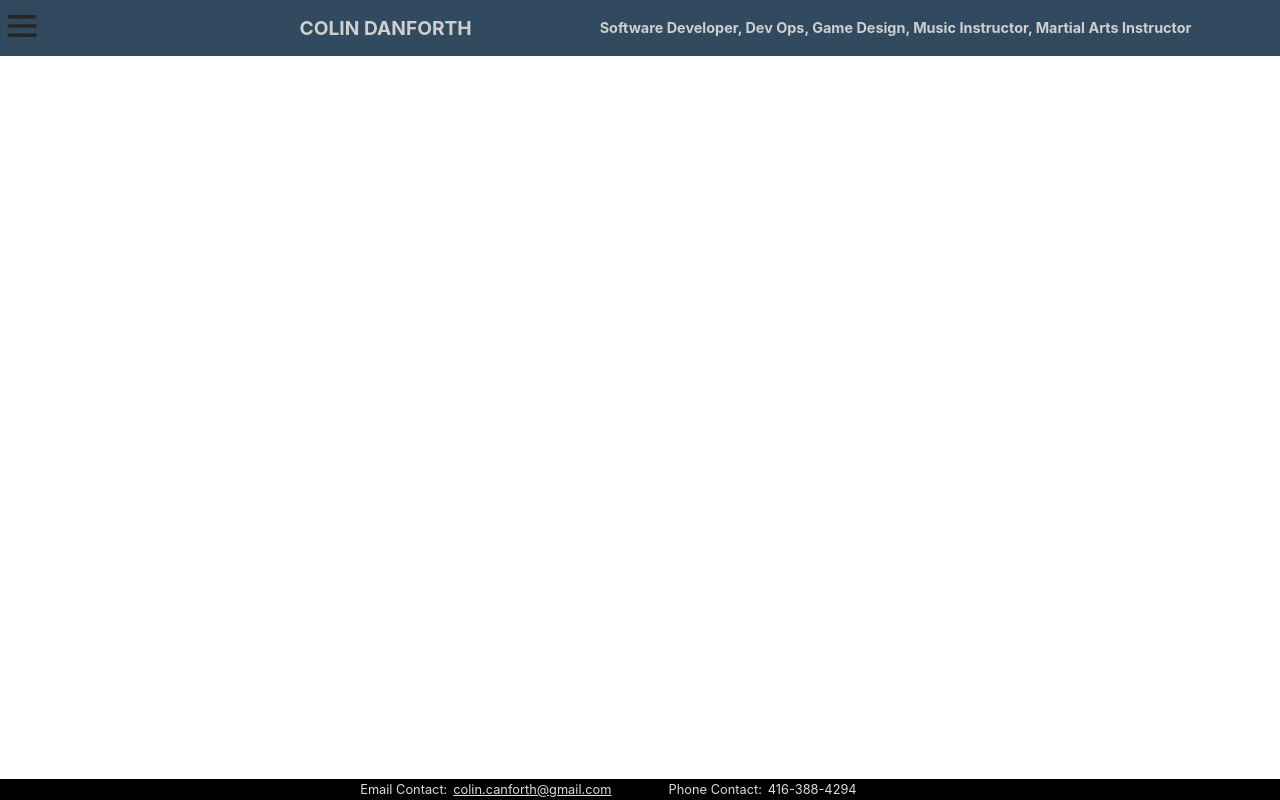
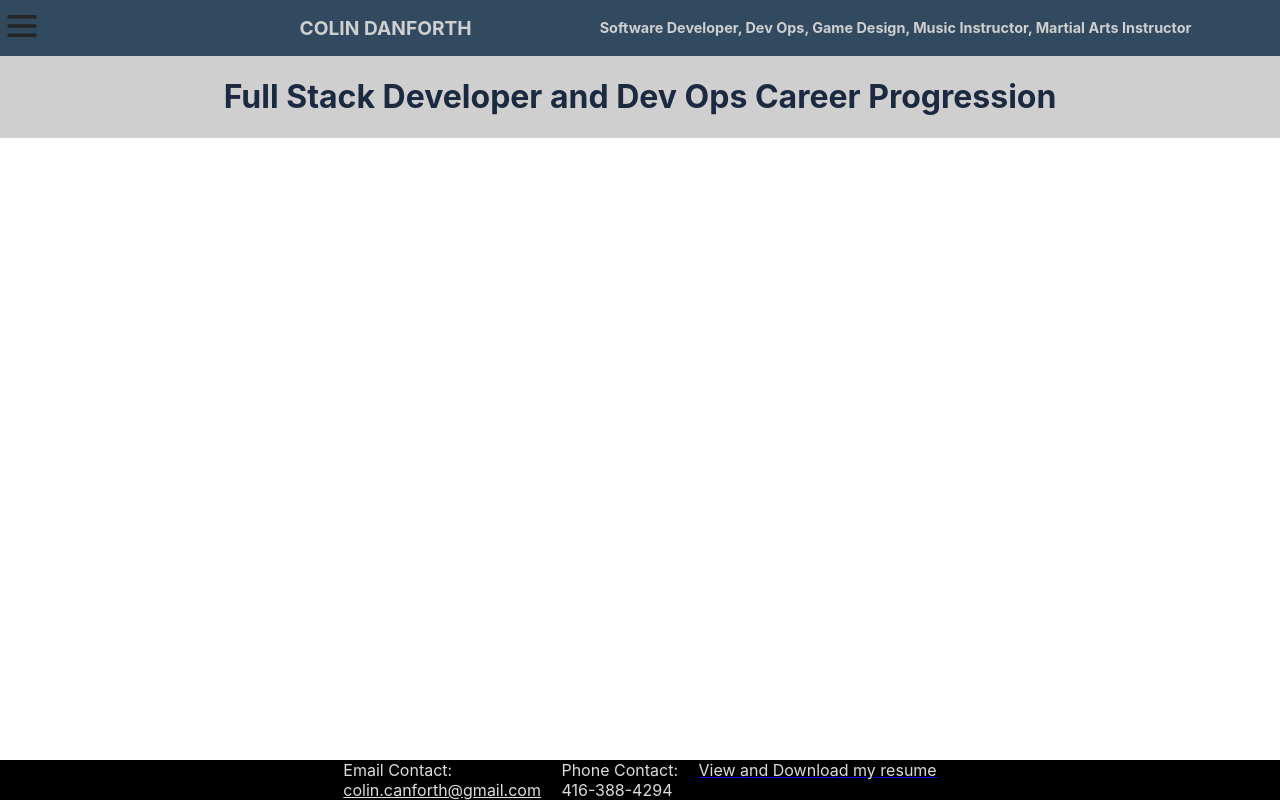
Before and after one commit to ColinDanforth/mywebresume, a React (Create React App) app: page /software in a window 1280 px wide. Built offline with nearby package versions, Linux system fonts and the light colour scheme.

Commit message:
update to correct footer and organize appropriate software page

```diff
--- a/src/components/RootPage.js
+++ b/src/components/RootPage.js
@@ -2,8 +2,9 @@ import React from 'react'
 import StylizedHeader from "./Header/StylizedHeader"
 import LandingPage from "./landingPageComponents/LandingPage"
 import Footer  from './footer/Footer'
-import Resume from "./Resume/Resume"
 import {Route, Switch} from "react-router-dom"
+import SoftwareRoot from "./Software/SoftwareRoot"
+import Resume from "./Software/Resume"
 
 const rootPosition = {
   position: 'flex',
@@ -20,9 +21,6 @@ class RootPage extends React.Component{
         display: 'block',
         height: '0px'
       },
-      landingPageHeight: 0,
-      block2Height: 0,
-      activeItem: '',
       phantomFooter: {
         position: 'relative',
         bottom: '0px',
@@ -72,6 +70,7 @@ class RootPage extends React.Component{
           <div style={this.state.phantomHeader}/>
           <Switch>
             <Route exact path='/' component={LandingPage}/>
+            <Route path='/software' component={SoftwareRoot}/>
             <Route path='/resume' component={Resume}/>
           </Switch>
         </div>
--- /dev/null
+++ b/src/components/Software/SoftwareRoot.js
@@ -0,0 +1,34 @@
+import React from 'react'
+
+const rootFlex={
+  display: 'flex',
+  flexDirection: 'column',
+  width: '100%',
+  backgroundColor: '#CFCFCF',
+}
+
+const block1Style = {
+  textAlign: 'center'
+}
+
+const headerStyle = {
+  whiteSpace: 'nowrap',
+  overflow: 'hidden',
+  color: '#1B2A41',
+  position: 'relative',
+  fontSize: '2em',
+}
+
+class SoftwareRoot extends React.Component{
+  render(){
+    return(
+      <div style={rootFlex}>
+        <div style={block1Style}>
+          <h1 style={headerStyle}>Full Stack Developer and Dev Ops Career Progression</h1>
+        </div>
+      </div>
+    )
+  }
+}
+
+export default SoftwareRoot
--- a/src/components/footer/Footer.js
+++ b/src/components/footer/Footer.js
@@ -4,54 +4,62 @@ import PropTypes from 'prop-types'
 
 const footerStyle = {
   position: 'fixed',
-  display: 'inline-block',
   backgroundColor: '#000000',
   bottom: 0,
   width: '100%',
   zIndex: 10,
 }
 
-const leftTextStyle = {
-  color: '#DDDDDD',
-  fontSize: '0.8em',
-  margin: '3px',
-  float: 'right',
+const flexDiv = {
+  display: 'flex',
+  flexDirection: 'row',
+  justifyContent: 'center',
+
 }
 
-const rightTextStyle = {
+const textStyle = {
   color: '#DDDDDD',
-  fontSize: '0.8em',
-  margin: '3px',
-  float: 'left',
+  margin: '0px',
 }
 
-const leftBlockStyle={
-  position: 'relative',
-  float: 'left',
-  width: '48%',
-  height: 'auto',
-  marginRight: '2%',
+const clickableSpan ={
+
 }
 
-const rightBlockStyle={
-  position: 'relative',
-  float: 'right',
-  width: '48%',
-  height: 'auto',
-  marginLeft: '2%',
+const blockStyle={
+  display:  'flex',
+  flexDirection: 'column',
+  justifyContent: 'flex-start',
+  marginLeft:'0.8%',
+  marginRight:'0.8%'
 }
 
 class Footer extends React.Component{
+  constructor(){
+    super()
+    this.clicked = this.clicked.bind(this)
+  }
+
+
+  clicked(){
+    console.log('clicked')
+  }
+
   render(){
     return (
       <div style={footerStyle}>
-        <div style={leftBlockStyle}>
-          <a style={leftTextStyle} href="mailto:colin.danforth@gmail.com?Subject=Subject" target="_newtab">colin.canforth@gmail.com</a>
-          <p style={leftTextStyle}>Email Contact:</p>
-        </div>
-        <div style={rightBlockStyle}>
-          <p style={rightTextStyle}>Phone Contact:</p>
-          <p style={rightTextStyle}>416-388-4294</p>
+        <div style={flexDiv}>
+          <div style={blockStyle}>
+            <p style={textStyle}>Email Contact:</p>
+            <a style={textStyle} href="mailto:colin.danforth@gmail.com?Subject=Subject" target="_newtab">colin.canforth@gmail.com</a>
+          </div>
+          <div style={blockStyle}>
+            <p style={textStyle}>Phone Contact:</p>
+            <p style={textStyle}>416-388-4294</p>
+          </div>
+          <a href='/resume' style={blockStyle}>
+              <span style={textStyle}>View and Download my resume</span>
+          </a>
         </div>
         <ReactResizeDetector handleWidth handleHeight onResize={this.props.onResizeFooterHeight}/>
       </div>
--- a/src/components/landingPageComponents/ListOfActivities.js
+++ b/src/components/landingPageComponents/ListOfActivities.js
@@ -11,7 +11,7 @@ export default [
       "in software development. I work for LoyaltyOne and have been working " +
       "towards certs in dev ops technologies within AWS. Click this box to look at my resume.",
     title: 'Web Service Design, Dev ops',
-    link: '/resume'
+    link: '/software'
   },
   {
     pageName: 'videogame',
```
Also changed, not shown: src/components/Software/Resume.js (renamed from src/components/Resume/Resume.js).
